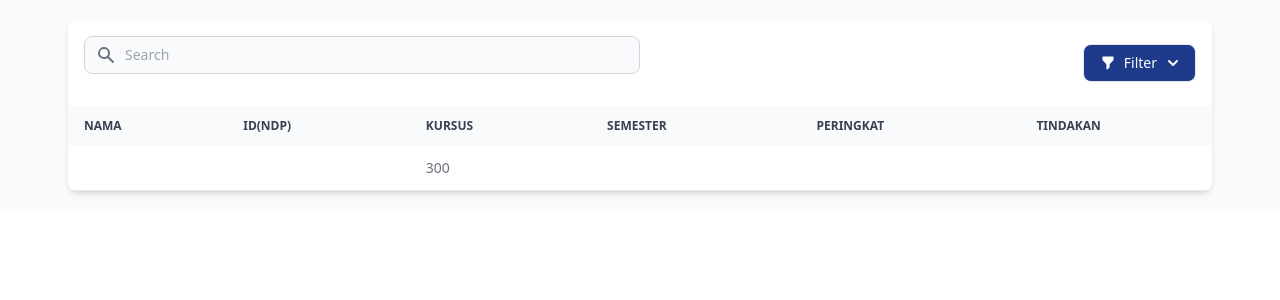
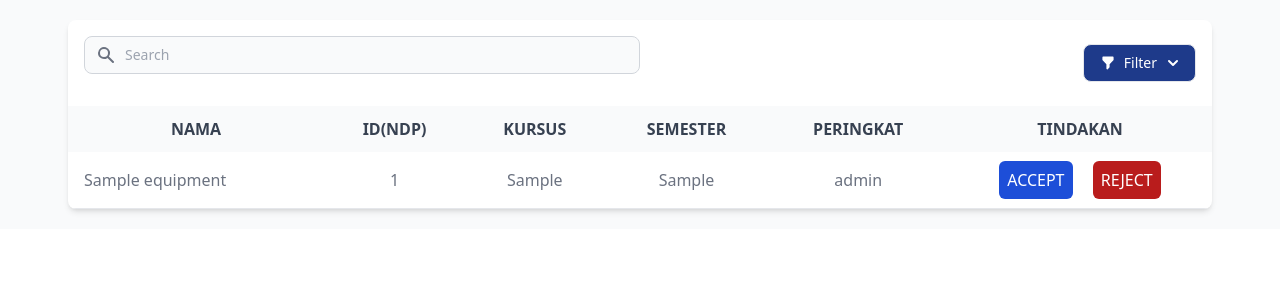
Before and after one commit to Nasy08/EquipmentLicense, a PHP site: page /admin-inbox.php in a window 1280 px wide. Shown: the part 70-370 px from the top of the page. Run offline with PHP 8.4, Linux system fonts and the light colour scheme; tables that the repository leaves empty or names only in its code hold one stand-in row (values such as "Sample post"); data that the repository does not hold is empty; some libraries are stand-ins or nearby versions.

Commit message:
Barai dh ni weh

```diff
--- a/admin-home.php
+++ b/admin-home.php
@@ -128,12 +128,6 @@ if (!isset($_SESSION['logged_in']) || $_SESSION['logged_in'] !== true) {
                                 messages</strong></a>
                     </div>
                 </div>
-                <div class="flex flex-row h-64 mt-6">
-                    <div class="bg-white rounded-xl shadow-lg px-6 py-4 w-4/12">
-                        a
-                    </div>
-
-                </div>
             </div>
         </div>
     </div>
--- a/admin-inbox.php
+++ b/admin-inbox.php
@@ -1,3 +1,9 @@
+<?php
+include_once "db/config.php";
+
+$result = mysqli_query($conn, "SELECT * FROM equipment ORDER BY id DESC");
+
+?>
 <html>
 
 <head>
@@ -9,7 +15,7 @@
 </head>
 
 <body>
-<nav>
+    <nav>
         <div class="bg-white text-blue-800 px-10 py-1 z-10 w-full shadow-md">
             <div class="flex items-center justify-between py-2 text-5x1">
                 <div class="font-bold text-blue-900 text-xl">Admin<span class="text-orange-600">Panel</span></div>
@@ -21,19 +27,20 @@
                 </div>
             </div>
         </div>
-</nav>
+    </nav>
     <section class="bg-gray-50 p-3 sm:p-5">
         <div class="mx-auto max-w-screen-xl px-4 lg:px-12">
             <!-- Start coding here -->
             <div class="bg-white relative shadow-md sm:rounded-lg overflow-hidden">
-                <div class="flex flex-col md:flex-row items-center justify-between space-y-3 md:space-y-0 md:space-x-4 p-4">
+                <div
+                    class="flex flex-col md:flex-row items-center justify-between space-y-3 md:space-y-0 md:space-x-4 p-4">
                     <div class="w-full md:w-1/2">
                         <form class="flex items-center">
                             <label for="simple-search" class="sr-only">Search</label>
                             <div class="relative w-full">
                                 <div class="absolute inset-y-0 left-0 flex items-center pl-3 pointer-events-none">
-                                    <svg aria-hidden="true" class="w-5 h-5 text-gray-500"
-                                        fill="currentColor" viewbox="0 0 20 20" xmlns="http://www.w3.org/2000/svg">
+                                    <svg aria-hidden="true" class="w-5 h-5 text-gray-500" fill="currentColor"
+                                        viewbox="0 0 20 20" xmlns="http://www.w3.org/2000/svg">
                                         <path fill-rule="evenodd"
                                             d="M8 4a4 4 0 100 8 4 4 0 000-8zM2 8a6 6 0 1110.89 3.476l4.817 4.817a1 1 0 01-1.414 1.414l-4.816-4.816A6 6 0 012 8z"
                                             clip-rule="evenodd" />
@@ -45,7 +52,8 @@
                             </div>
                         </form>
                     </div>
-                    <div class="w-full md:w-auto flex flex-col md:flex-row space-y-2 md:space-y-0 items-stretch md:items-center justify-end md:space-x-3 flex-shrink-0">
+                    <div
+                        class="w-full md:w-auto flex flex-col md:flex-row space-y-2 md:space-y-0 items-stretch md:items-center justify-end md:space-x-3 flex-shrink-0">
                         <div class="flex items-center space-x-3 w-full md:w-auto">
                             <button id="filterDropdownButton" data-dropdown-toggle="filterDropdown"
                                 class="w-full md:w-auto flex items-center justify-center py-2 px-4 text-sm font-medium text-white focus:outline-none bg-blue-900 rounded-lg border border-gray-200"
@@ -108,26 +116,39 @@
                     </div>
                 </div>
                 <div class="overflow-x-auto">
-                    <table class="w-full text-sm text-left text-gray-500 dark:text-gray-400">
-                        <thead class="text-xs text-gray-700 uppercase bg-gray-50 dark:bg-gray-700 dark:text-gray-400">
+                    <table class="w-full text-md text-gray-500 dark:text-gray-400">
+                        <thead class="text-md text-gray-700 uppercase bg-gray-50 dark:bg-gray-700 dark:text-gray-400">
                             <tr>
                                 <th scope="col" class="px-4 py-3">Nama</th>
                                 <th scope="col" class="px-4 py-3">ID(NDP)</th>
                                 <th scope="col" class="px-4 py-3">Kursus</th>
                                 <th scope="col" class="px-4 py-3">Semester</th>
                                 <th scope="col" class="px-4 py-3">Peringkat</th>
-                                <th scope="col" class="px-2 py-3">Tindakan</th>
+                                <th scope="col" class="px-8 py-3">Tindakan</th>
                             </tr>
                         </thead>
-                        <tbody>
-                            <tr class="border-b dark:border-gray-700">
-                                <td class="px-4 py-3"><?php echo $r['name']; ?></td>
-                                <td class="px-4 py-3"><?php echo $r['id']; ?></td>
-                                <td class="px-4 py-3"><?php echo $r['course']; ?>300</td>
-                                <td class="px-4 py-3"><?php echo $r['sem']; ?></td>
-                                <td class="px-4 py-3 flex items-center justify-end">
+                        <tbody id="showiddata">
+                            <tr class="border-b">
+                                <?php
+                            $sql = "SELECT * FROM equipment WHERE id";
+                            $result = mysqli_query($conn, $sql);
+                            while ($r = mysqli_fetch_array($result)){
+                            ?>
+                                <td class="px-4 py-3 text-left"><?php echo $r['name']; ?></td>
+                                <td class="px-4 py-3 text-center"><?php echo $r['id']; ?></td>
+                                <td class="px-4 py-3 text-center"><?php echo $r['course']; ?></td>
+                                <td class="px-4 py-3 text-center"><?php echo $r['sem']; ?></td>
+                                <td class="px-4 py-3 text-center"><?php echo $r['level']; ?></td>
+                                <td class="d-flex justify-content-center text-center">
+                                    <a href='function/approve.php?id=<?php echo $r['id'];?>'><button
+                                            class="rounded-md bg-blue-700 text-white p-2 m-2">ACCEPT</button></a>
+                                    <a href='function/reject.php?id=<?php echo $r['id'];?>'
+                                        onclick="return confirm('Are you sure you want to REJECT this request?')"><button
+                                            class="rounded-md bg-red-700 text-white p-2 m-2">REJECT</button></a>
+                                </td>
                             </tr>
                         </tbody>
+                        <?php } ?>
                     </table>
                 </div>
             </div>
--- a/student-home.php
+++ b/student-home.php
@@ -15,7 +15,7 @@
 
 <body>
     <a href="function/logout.php" class="inline-block rounded text-white bg-red-700 px-3 py-2 hover:text-black my-2 ml-3">
-        Log out
+        Log Out
     </a>
     <div class="row">
         <div class="col-lg-4 col-md-6 col-sm-12 mb-4 ml-3">
```
